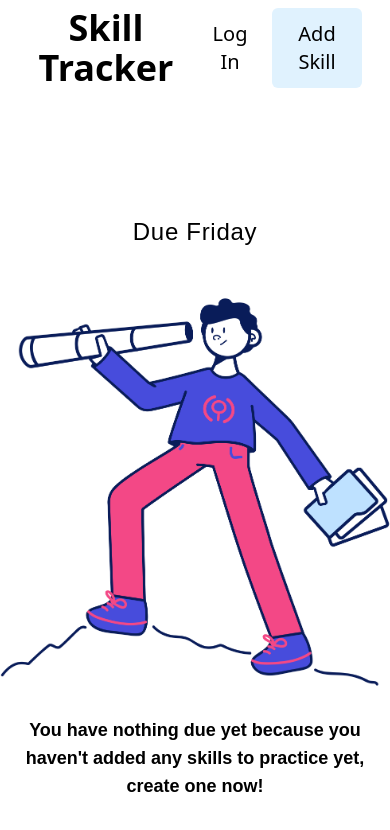
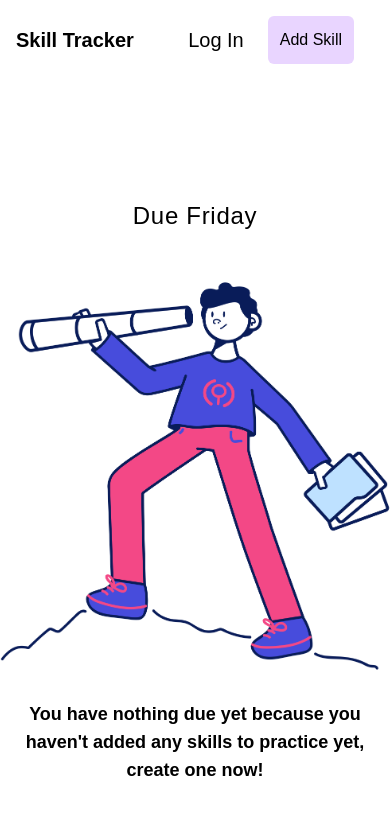
Before and after one commit to chingu-voyages/v43-tier2-team-21, a React (Create React App) app: page / in a window 390 px wide. Shown: the top 830 px of the page. Built offline with nearby package versions, Linux system fonts and the light colour scheme.

Commit message:
finished navbar responsive styling

```diff
--- a/src/components/NavBar.js
+++ b/src/components/NavBar.js
@@ -14,23 +14,34 @@ const NavBar = ({ toggleAdding }) => {
   }
 
   return (
-    <nav className="flex justify-between items-center font-sans text-xl p-2 bg-">
-      <Link to="/dashboard" className="logo text-4xl font-extrabold">
+    <nav className="flex justify-between items-center text-xl p-4">
+      <Link
+        to="/dashboard"
+        className="sm:text-xl logo md:text-4xl font-extrabold"
+      >
         Skill Tracker
       </Link>
       <div className="links">
         <ul className="flex gap-4 pr-3 font-light items-center">
           {!authCtx.isLoggedIn ? (
             <li>
-              <Link to={"/auth"}>Log In</Link>
+              <Link to={'/auth'}>Log In</Link>
             </li>
           ) : (
             <li>
-              <Button onClick={authCtx.logout}>Log Out</Button>
+              <Button
+                className="sm:text-base md:text-lg"
+                onClick={authCtx.logout}
+              >
+                Log Out
+              </Button>
             </li>
           )}
           <li>
-            <Button className="ml-0 bg-sky-100" onClick={handleAdding}>
+            <Button
+              className="sm:text-base md:text-lg bg-purple-200"
+              onClick={handleAdding}
+            >
               Add Skill
             </Button>
           </li>
--- a/tailwind.config.js
+++ b/tailwind.config.js
@@ -2,6 +2,22 @@
 module.exports = {
   content: ["./src/**/*.{js,jsx,ts,tsx}"],
   theme: {
+    screens: {
+      'sm': '350px',
+      // => @media (min-width: 350px) { ... }
+
+      'md': '768px',
+      // => @media (min-width: 768px) { ... }
+
+      'lg': '1024px',
+      // => @media (min-width: 1024px) { ... }
+
+      'xl': '1280px',
+      // => @media (min-width: 1280px) { ... }
+
+      '2xl': '1536px',
+      // => @media (min-width: 1536px) { ... }
+    },
     extend: {},
   },
   plugins: [],
```
